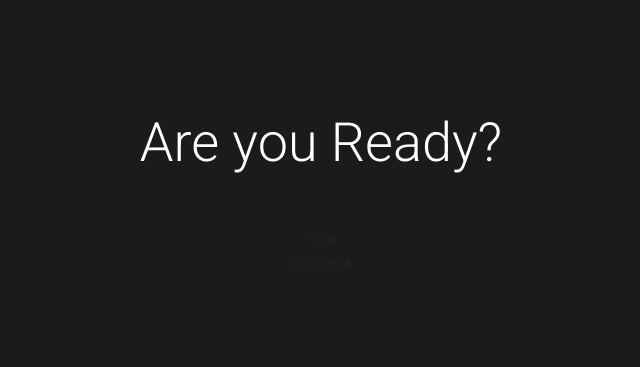
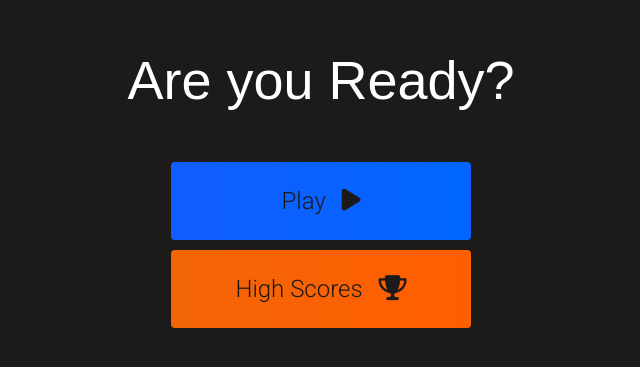
Before and after one commit to lewisjones37/MSP3-JS-Quiz, a plain HTML site: page index.html in a window 1280 px wide. Shown: the part 207-574 px from the top of the page, without its empty margins (319-959 px from the left). Drawn offline with nearby package versions, Linux system fonts and the light colour scheme; a web font is replaced by a local one.

Commit message:
style color shadow and rounded edges of play and high score buttons on homepage, also style icons within buttons

```diff
--- a/style.css
+++ b/style.css
@@ -13,6 +13,7 @@
 }
 
 h1 {
+    font-family: 'Monda', sans-serif;
     font-size: 5.4rem;
     color: #fff;
     margin-bottom: 5rem;
@@ -55,3 +56,50 @@
 .hidden {
     display: none;
 }
+
+/*--Buttons--*/
+
+.btn {
+    font-size: 2.4rem;
+    padding: 2rem 0;
+    width: 30rem;
+    text-align: center;
+    margin-bottom: 1rem;
+    text-decoration: none;
+    color: rgb(28, 26,26);
+    background: linear-gradient(90deg, rgb(18, 93,255)0%, rgb(0, 102, 255)100%);
+    border-radius: 4px;
+}
+
+.btn:hover {
+    cursor: pointer;
+    box-shadow: 0 0.4rem 1.4rem 0 rgba(8, 114, 224, 0.6);
+    transition: transform 150ms;
+    transform: scale(1.03);
+}
+
+.btn[disabled]:hover {
+    cursor: not-allowed;
+    box-shadow: none;
+    transform: none;
+}
+
+#highscore-btn {
+    background: linear-gradient(90deg, rgb(243, 101, 7)0%, rgb(255, 94, 0)100%);
+}
+
+#highscore-btn:hover {
+    box-shadow: 0 0.4rem 1.4rem 0 rgba(243, 103, 7, 0.6);
+}
+
+/*--Icons--*/
+
+.fa-trophy {
+    font-size: 2.5rem;
+    margin-left: 1rem;
+}
+
+.fa-play {
+    font-size: 2.5rem;
+    margin-left: 1rem;
+}
```
